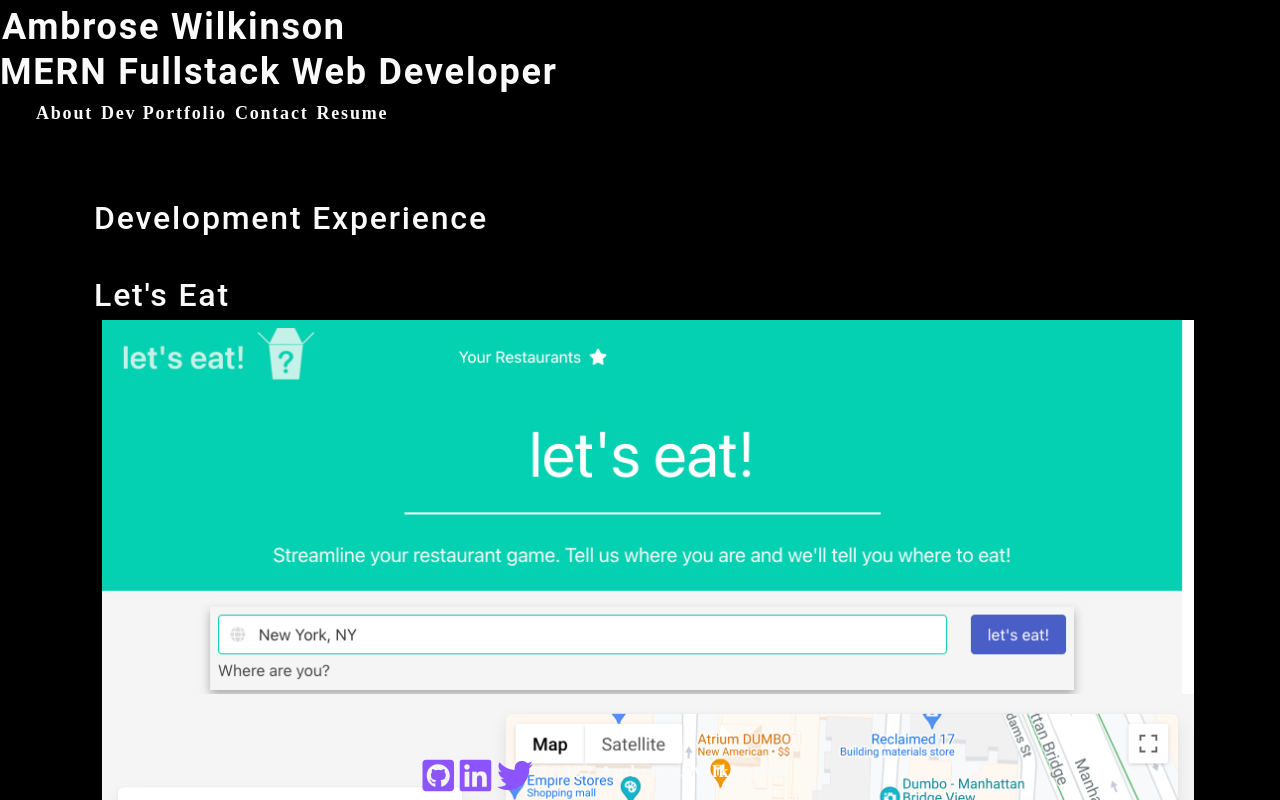
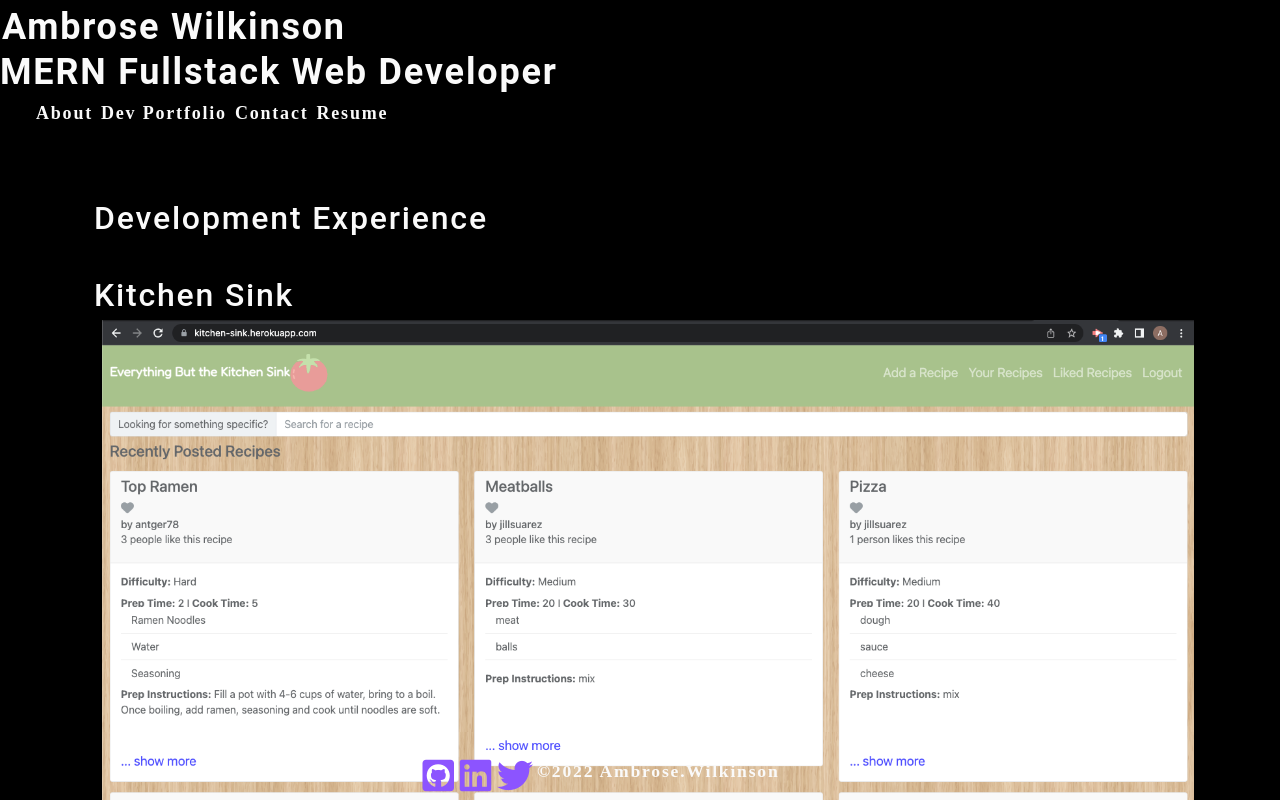
Before and after one commit to a-breezy/port-flo-lio, a React (Create React App) app: page / in a window 1280 px wide. Both pictures are taken after a click on the item "Dev Portfolio". Shown: the top 800 px of the page. Built offline with nearby package versions, Linux system fonts and the light colour scheme.

Commit message:
add kitchenSink to dev portfolio

```diff
--- a/src/assets/Dev/index.js
+++ b/src/assets/Dev/index.js
@@ -1,4 +1,5 @@
 /* eslint-disable import/no-anonymous-default-export */
+import kitchenSink from "./kitchenSink_homepage.png";
 import letsEat from "./letsEat_homepage.png";
 import moodRng from "./moodRng_homepage.png";
 import saveTheSteer from "./saveTheSteer_homepage.png";
@@ -7,6 +8,7 @@ import wordSquash from "./wordSquash_homepage.png";
 import expertNoteTaker from "./noteTaker_homepage.png";
 
 const devPhotos = {
+	kitchenSink,
 	letsEat,
 	moodRng,
 	saveTheSteer,
--- a/src/components/Dev/index.js
+++ b/src/components/Dev/index.js
@@ -5,6 +5,7 @@ import Project from "../Project";
 
 function Dev(props) {
 	const {
+		kitchenSink,
 		letsEat,
 		moodRng,
 		saveTheSteer,
@@ -13,6 +14,15 @@ function Dev(props) {
 		expertNoteTaker,
 	} = devPhotos;
 	const devlist = [
+		{
+			name: "Kitchen Sink",
+			description:
+				"A web app where users can search by the ingredients that they have stocked, and query through recipes other users have created.",
+			alt: "Kitchen Sink homepage",
+			ghUrl: "https://github.com/antger78",
+			deployedUrl: "https://kitchen-sink.herokuapp.com/",
+			photo: kitchenSink,
+		},
 		{
 			name: "Let's Eat",
 			description:
```
Also changed, not shown: src/assets/Dev/kitchenSink_homepage.png (added).
